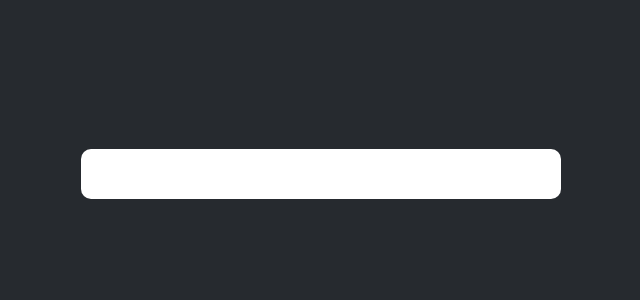
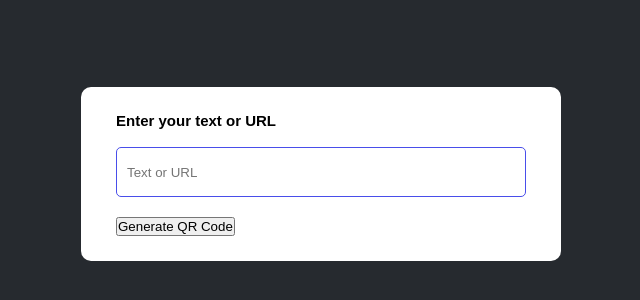
Before and after one commit to KaanAsutay/QR-Code-Generator-App, a plain HTML site: page index.html in a window 1280 px wide. Shown: the part 226-526 px from the top of the page, without its empty margins (319-959 px from the left). Drawn offline with Linux system fonts and the light colour scheme.

Commit message:
create p and input and button and add css

```diff
--- a/index.html
+++ b/index.html
@@ -8,7 +8,11 @@
 </head>
 <body>
 
-    <div class="container"></div>
+    <div class="container">
+        <p>Enter your text or URL</p>
+        <input type="text" placeholder="Text or URL">
+        <button>Generate QR Code</button>
+    </div>
 
 </body>
 </html>
--- a/style.css
+++ b/style.css
@@ -19,3 +19,19 @@ body {
     background: #fff;
     border-radius: 10px;
 }
+
+.container p {
+    font-weight: 600;
+    font-size: 15px;
+    margin-bottom: 8px;
+}
+
+.container input {
+    width: 100%;
+    height: 50px;
+    border: 1px solid #494eea;
+    outline: 0;
+    padding: 10px;
+    margin: 10px 0 20px;
+    border-radius: 5px;
+}
```
